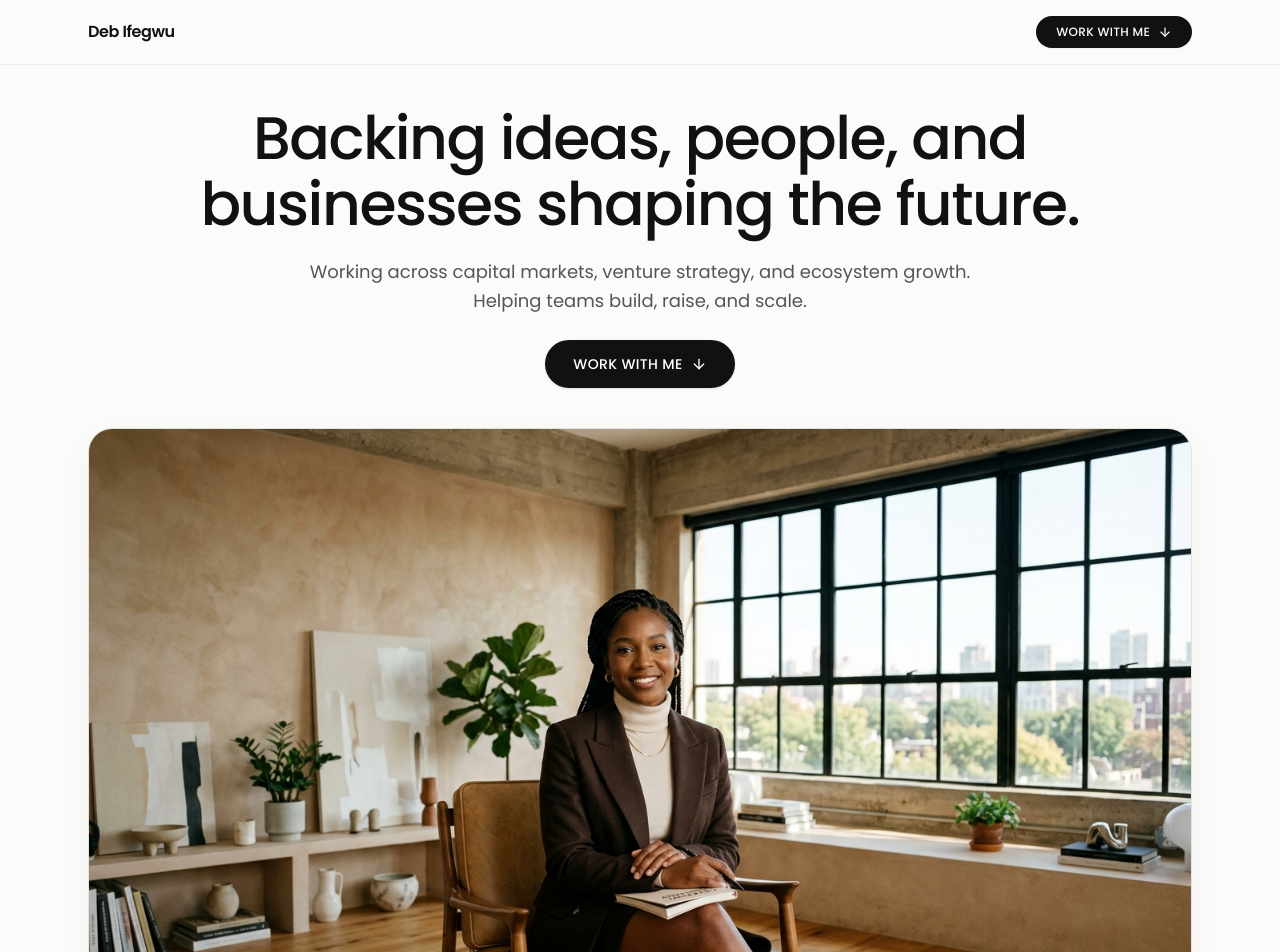
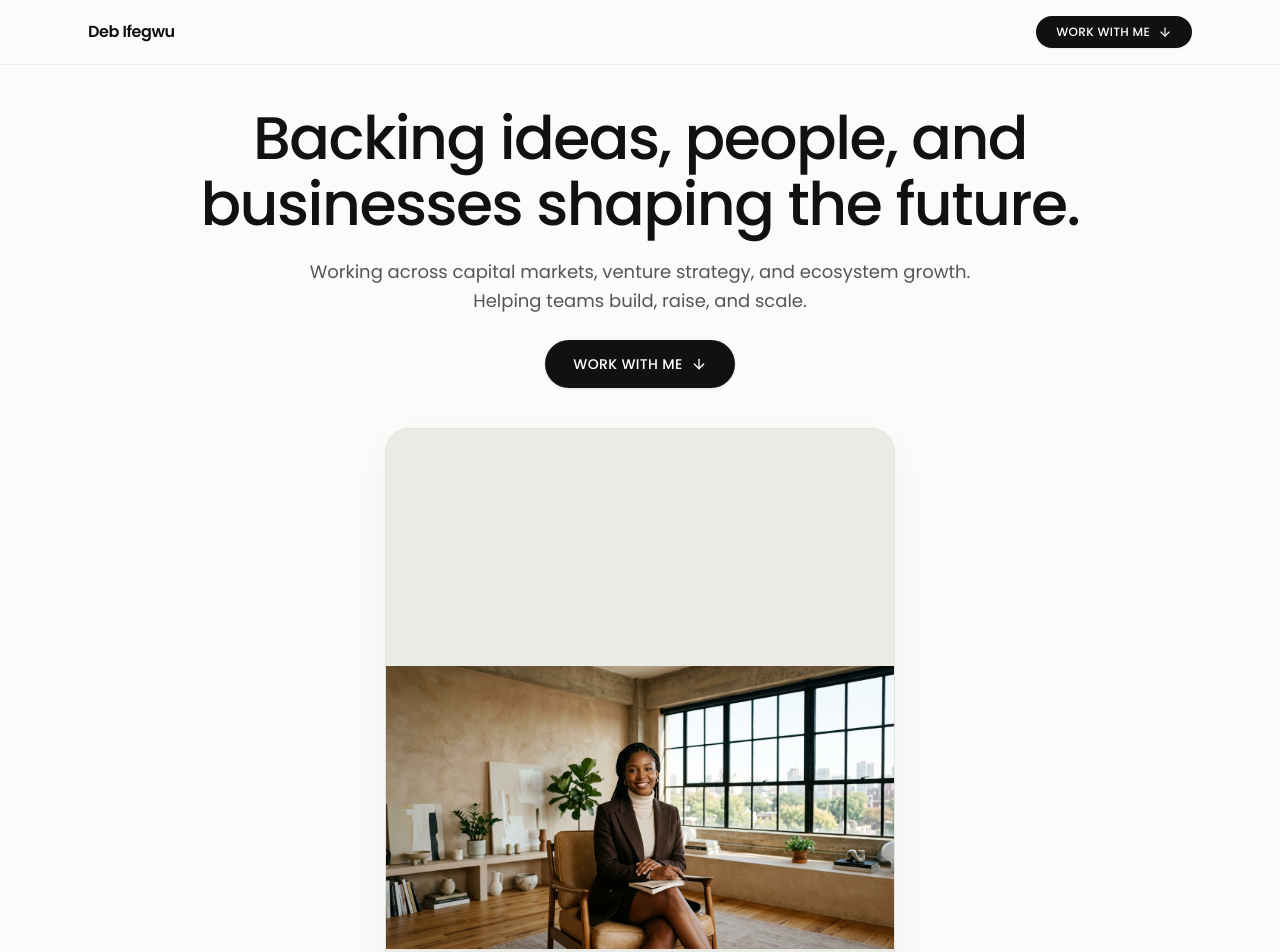
Before and after one commit to debmoonx/landing-page, a React (Vite) app: page / in a window 1280 px wide. Shown: the top 952 px of the page. Built offline with nearby package versions, Linux system fonts and the light colour scheme.

Commit message:
Frame hero photo in portrait format without cropping

```diff
--- a/src/components/Hero.tsx
+++ b/src/components/Hero.tsx
@@ -57,11 +57,11 @@ export const Hero: React.FC = () => {
 
         {/* Hero Photo (Generous framing, never chops head or shoulders) */}
         <div className="w-full relative group">
-          <div className="relative aspect-[4/3] sm:aspect-[16/10] md:aspect-[16/10] max-h-[580px] w-full rounded-2xl md:rounded-3xl overflow-hidden bg-[#ECECE6] border border-[#E4E4DE] shadow-[0_12px_40px_rgba(0,0,0,0.04)]">
+          <div className="relative aspect-[2/3] max-h-[760px] max-w-[510px] mx-auto w-full rounded-2xl md:rounded-3xl overflow-hidden bg-[#ECECE6] border border-[#E4E4DE] shadow-[0_12px_40px_rgba(0,0,0,0.04)]">
             <img
               src={heroImage}
               alt="Deb Ifegwu"
-              className="w-full h-full object-cover object-[center_top] sm:object-[center_15%] transition-transform duration-700 ease-out group-hover:scale-[1.01]"
+              className="w-full h-full object-contain object-center"
               referrerPolicy="no-referrer"
             />
 
```
